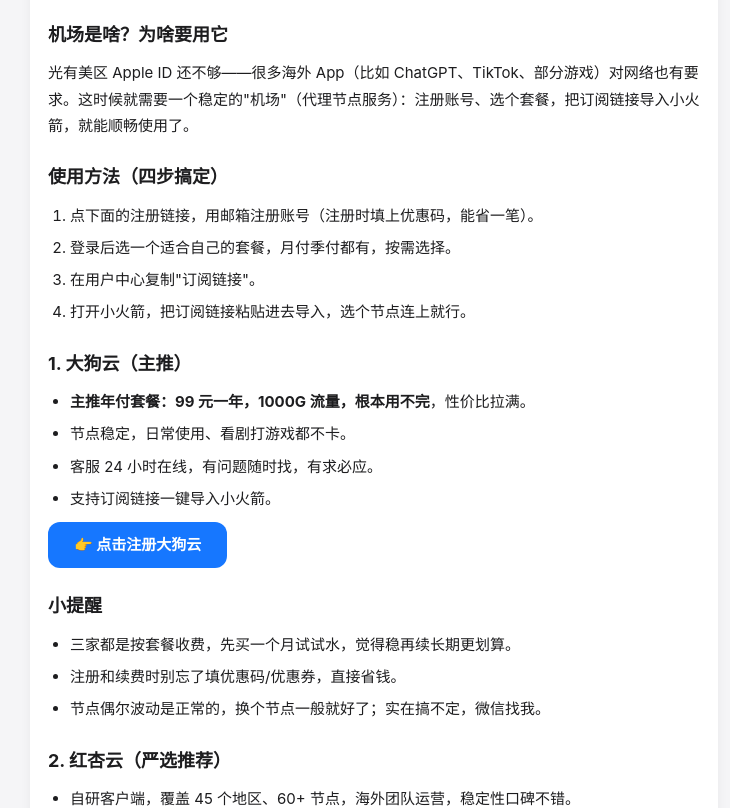
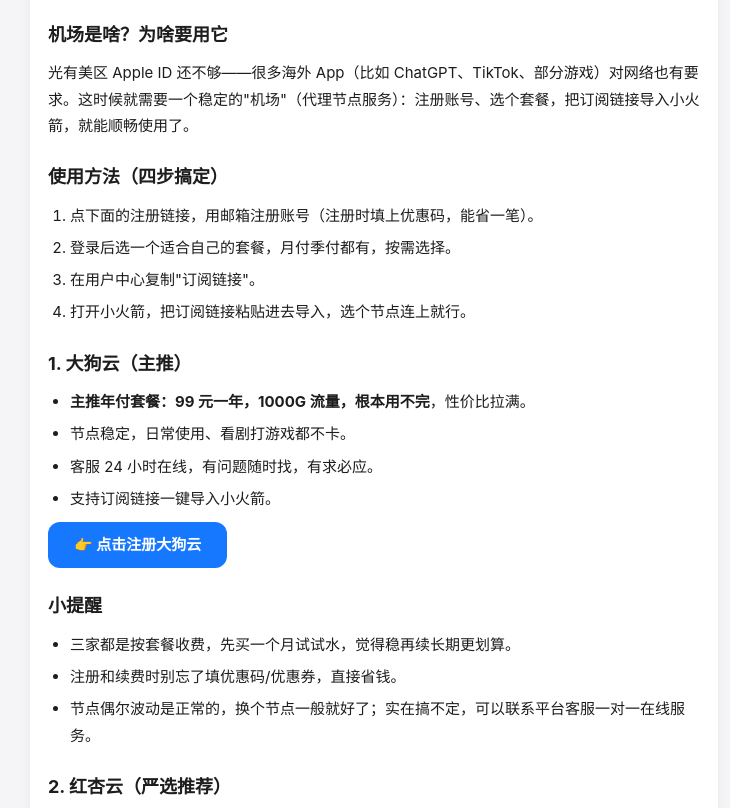
Before and after one commit to lqing3809-ctr/-articles, a plain HTML site: page airport-vpn-recommendation.html in a window 1280 px wide. Shown: the part 154-962 px from the top of the page, without its empty margins (266-996 px from the left). Drawn offline with Linux system fonts and the light colour scheme.

Commit message:
更新 airport-vpn-recommendation.html

```diff
--- a/airport-vpn-recommendation.html
+++ b/airport-vpn-recommendation.html
@@ -66,7 +66,7 @@ footer a{color:var(--blue);text-decoration:none}
 <ul>
 <li>三家都是按套餐收费，先买一个月试试水，觉得稳再续长期更划算。</li>
 <li>注册和续费时别忘了填优惠码/优惠券，直接省钱。</li>
-<li>节点偶尔波动是正常的，换个节点一般就好了；实在搞不定，微信找我。</li>
+<li>节点偶尔波动是正常的，换个节点一般就好了；实在搞不定，可以联系平台客服一对一在线服务。</li>
 </ul><h2>2. 红杏云（严选推荐）</h2>
 <ul>
 <li>自研客户端，覆盖 45 个地区、60+ 节点，海外团队运营，稳定性口碑不错。</li>
```
